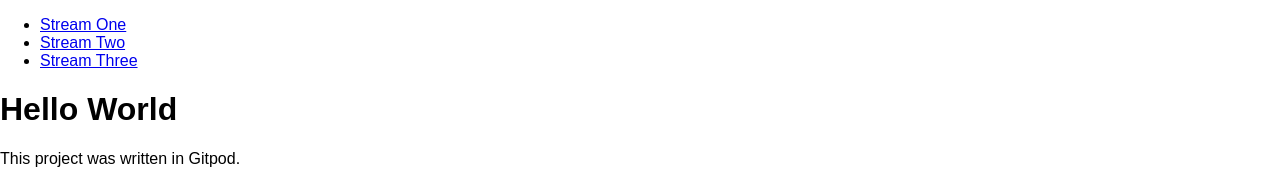
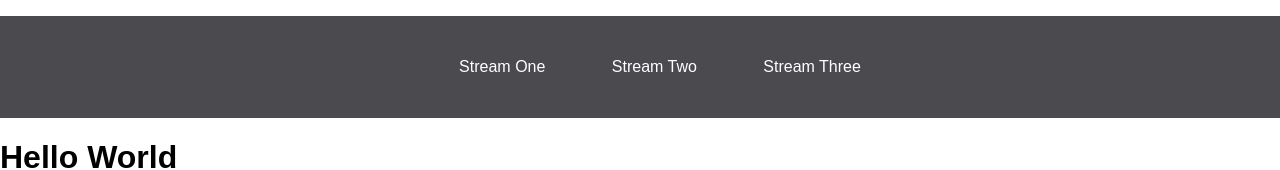
Before and after one commit to machikolacey/my-full-template, a plain HTML site: page index.html in a window 1280 px wide. Shown: the top 170 px of the page. Drawn offline with Linux system fonts and the light colour scheme.

Commit message:
added stylings on css file

```diff
--- a/css/style.css
+++ b/css/style.css
@@ -3,3 +3,18 @@ body {
     margin: 0px;
     padding: 0px;
 }
+nav ul {
+    background-color: rgb(74, 74, 79);
+    text-align: center;
+    list-style: none;
+}
+nav li {
+    line-height: 40px;
+    height: 40px;
+    display: inline-block;
+    margin: 2.5%;
+}
+nav a {
+    color: rgb(255, 255, 255);
+    text-decoration: none;
+}
```
